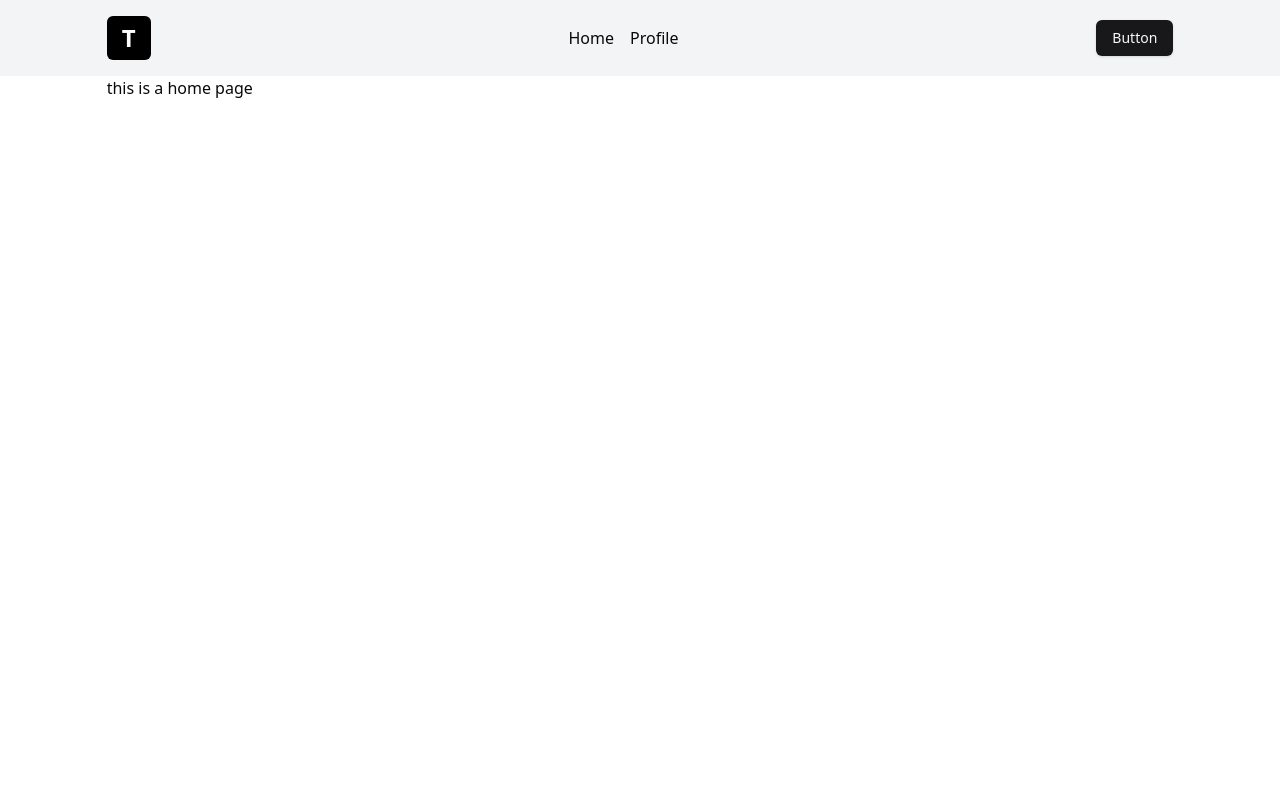
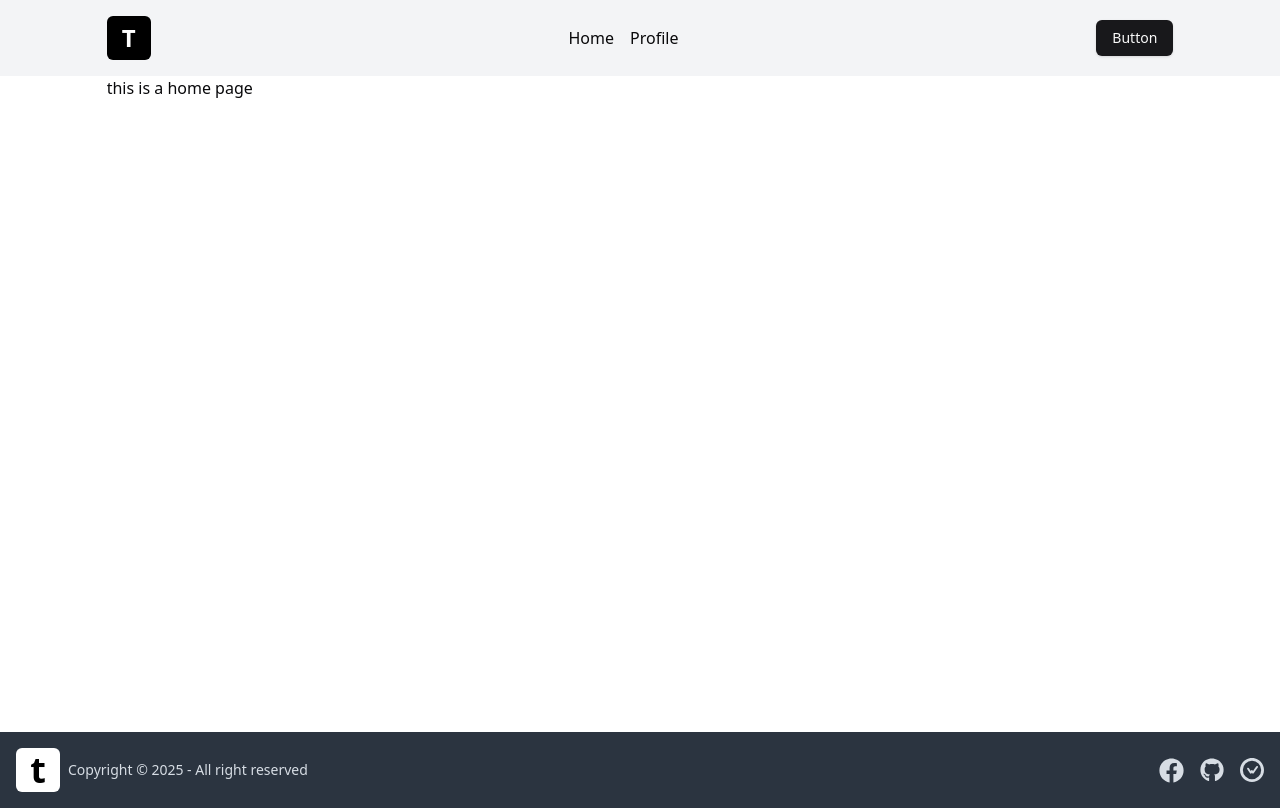
Before and after one commit to tariqul420/Tariqul-Blog, a Next.js app: page / in a window 1280 px wide. Built offline with nearby package versions, Linux system fonts and the light colour scheme.

Commit message:
footer done

```diff
--- a/package.json
+++ b/package.json
@@ -16,11 +16,13 @@
     "next": "15.1.6",
     "react": "^19.0.0",
     "react-dom": "^19.0.0",
+    "react-icons": "^5.4.0",
     "tailwind-merge": "^2.6.0",
     "tailwindcss-animate": "^1.0.7"
   },
   "devDependencies": {
     "@eslint/eslintrc": "^3",
+    "daisyui": "^4.12.23",
     "eslint": "^9",
     "eslint-config-next": "15.1.6",
     "postcss": "^8",
--- a/src/app/layout.js
+++ b/src/app/layout.js
@@ -1,6 +1,7 @@
 import { Geist, Geist_Mono } from "next/font/google";
 import "./globals.css";
 import Navbar from "@/components/Shared/Navbar";
+import Footer from "@/components/Shared/Footer";
 
 const geistSans = Geist({
   variable: "--font-geist-sans",
@@ -26,9 +27,10 @@ export default function RootLayout({ children }) {
         <header>
           <Navbar />
         </header>
-        <main className="w-10/12 mx-auto">
+        <main className="w-10/12 mx-auto min-h-[calc(100vh-144px)]">
           {children}
         </main>
+        <Footer />
       </body>
     </html>
   );
--- a/src/components/Shared/Footer.jsx
+++ b/src/components/Shared/Footer.jsx
@@ -1,7 +1,28 @@
+import { FaFacebook, FaGithub } from "react-icons/fa";
+import { SiWakatime } from "react-icons/si";
+
 const Footer = () => {
     return (
-        <footer>
-            this is a footer component.
+        <footer className="footer bg-neutral text-neutral-content items-center p-4">
+            <aside className="grid-flow-col items-center">
+                <div className="inline-flex items-center">
+                    <span className="flex h-11 w-11 items-center justify-center rounded-md text-heading-6 font-bold text-4xl bg-white text-black">
+                        t
+                    </span>
+                </div>
+                <p>Copyright © {new Date().getFullYear()} - All right reserved</p>
+            </aside>
+            <nav className="grid-flow-col gap-4 md:place-self-center md:justify-self-end">
+                <a href="https://www.facebook.com/tariqul.islam.fb" target="_blank">
+                    <FaFacebook size={25} />
+                </a >
+                <a href="https://github.com/tariqul420" target="_blank">
+                    <FaGithub size={24} />
+                </a>
+                <a href="https://wakatime.com/@tariqul420" target="_blank">
+                    <SiWakatime size={24} />
+                </a>
+            </nav>
         </footer>
     );
 };
--- a/tailwind.config.mjs
+++ b/tailwind.config.mjs
@@ -57,5 +57,11 @@ export default {
 			}
 		}
 	},
-  plugins: [require("tailwindcss-animate")],
+	plugins: [
+		require("tailwindcss-animate"),
+		require("daisyui"),
+	],
+	daisyui: {
+		themes: ["light"],
+	},
 };
```
Also changed, not shown: 1 other file (tests, documents, lock files or other folders). Lines whose indentation alone changed are shown as unchanged.
